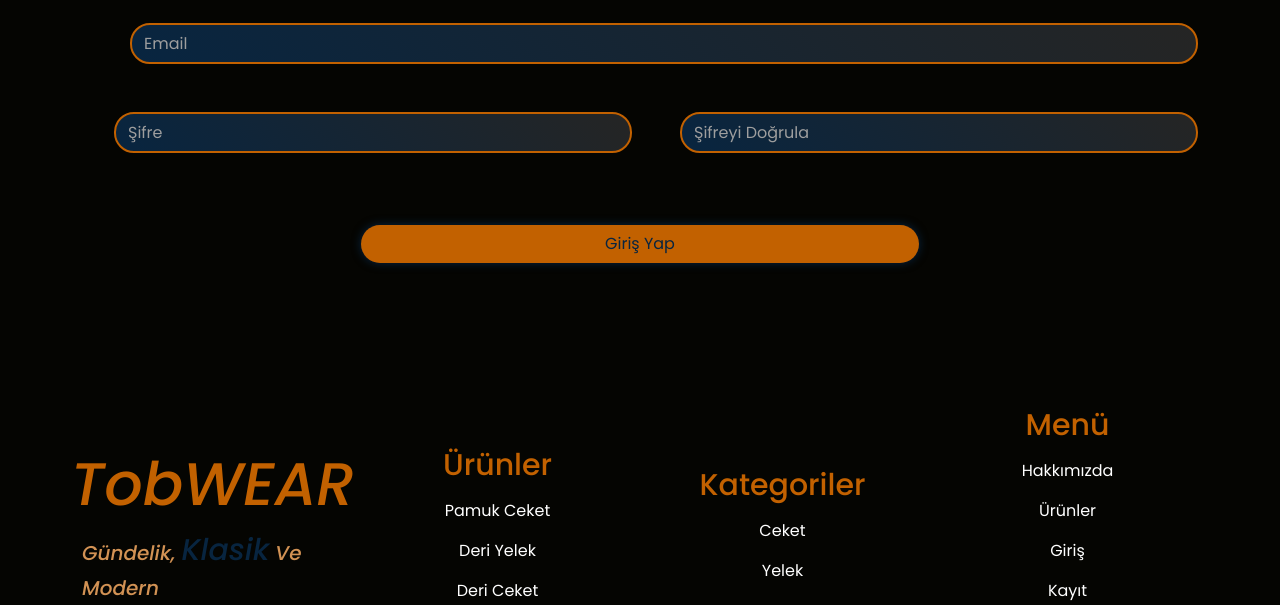
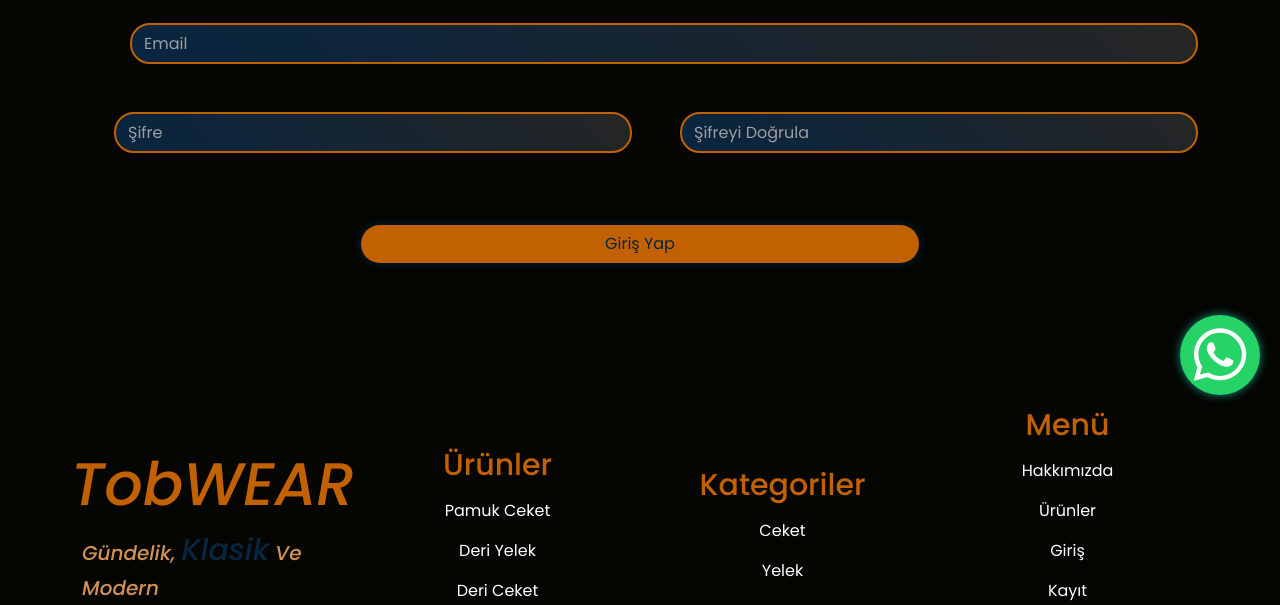
Before and after one commit to MustafaKayra/TobWEAR, a Django app: page /login/ in a window 1280 px wide. Shown: the part 385-990 px from the top of the page. Run offline with Django 5.2, Linux system fonts and the light colour scheme; data comes from the database, SQL or seed files in the repository; both versions use the stored data as it was after the commit; some libraries are stand-ins or nearby versions.

Commit message:
Whatsapp entegrasyonu ve site içi mesajlar eklendi

```diff
--- a/static/css/style.css
+++ b/static/css/style.css
@@ -1870,3 +1870,33 @@
     box-shadow: 0 0 10px #c26100;
     transform: translateY(0) scale(1.05);
 }
+
+.whatsapp-button {
+    border-radius: 50%;
+    background-color: #25D366;
+    position: fixed;
+    bottom: 20px;
+    right: 20px;
+    box-shadow: 0 0 10px #128C7E;
+    border: 0px;
+    text-align: center;
+    width: 80px;
+    height: 80px;
+    transition: all 0.3s ease;
+}
+
+.whatsapp-button i {
+    color: #fff;
+    font-size: 60px;
+}
+
+.whatsapp-button:hover {
+    transform: scale(1.05);
+}
+
+.messagealerts {
+    background-color: #252524;
+    border-radius: 10px;
+    box-shadow: 0 0 10px #124460;
+    color: #fff;
+}
--- a/static/js/main.js
+++ b/static/js/main.js
@@ -50,6 +50,9 @@
 const categoryMaxPriceInput = document.querySelector("#categoryinputPrice2")
 const categoryPriceButton = document.querySelector(".categorypricebutton")
 const categoryName = document.querySelector(".products-title")
+
+const pageHeader = document.querySelector(".page-header")
+const message = sessionStorage.getItem("Message")
 
 
 if (imageAnimation1 && imageAnimation2) {
@@ -302,11 +305,13 @@
             })
         })
         .then(response => {
-            if (response.status === 401) {
+            if (response.status === 401) { /* <div class="alert alert-{{ message.tags }} messagealerts">{{ message }}</div> */
+                sessionStorage.setItem("Message", "Bu İşlemi Gerçekleştirmek İçin Giriş Yapmalısınız!");
                 window.location.href = "/login/"
             }
 
             if (response.ok) {
+                sessionStorage.setItem("Message", "Ürün, Sepetinize Eklendi");
                 window.location.href = "/shoppingcard/"
             }
         })
@@ -462,6 +467,7 @@
                 }
 
                 if (response.status === 401) {
+                    sessionStorage.setItem("Message", "Bu İşlemi Gerçekleştirmek İçin Giriş Yapmalısınız!");
                     window.location.href = "/login/"
                 }
             })
@@ -502,6 +508,7 @@
             })
             .then(response => {
                 if (response.status === 401) {
+                    sessionStorage.setItem("Message", "Bu İşlemi Gerçekleştirmek İçin Giriş Yapmalısınız!");
                     window.location.href = "/login/"
                 }
 
@@ -534,6 +541,7 @@
             })
             .then(response => {
                 if (response.status === 401) {
+                    sessionStorage.setItem("Message", "Bu İşlemi Gerçekleştirmek İçin Giriş Yapmalısınız!");
                     window.location.href = "/login/"
                 }
 
@@ -637,3 +645,24 @@
             });
     })
 }
+
+
+if (message) {
+    console.log("Çalıştı")
+    const div = document.createElement("div")
+    const button = document.createElement("button")
+    button.setAttribute("type", "button")
+    button.setAttribute("class", "btn-close")
+    button.setAttribute("data-bs-dismiss", "alert")
+    button.setAttribute("aria-label", "Close")
+    div.setAttribute("class", "alert alert-dismissible text-center messagealerts")
+    div.setAttribute("role", "alert")
+    div.textContent = message
+    div.style.width = "50%"
+    div.style.opacity = "0"
+    div.style.transform = "translateY(20px)"
+    div.style.animation = "ilkanimasyon 1.5s forwards"
+    div.appendChild(button)
+    pageHeader.appendChild(div)
+    sessionStorage.removeItem("Message")
+}
--- a/templates/about.html
+++ b/templates/about.html
@@ -55,6 +55,11 @@
                 </div>
             </div>
         </nav>
+        <a href="https://wa.me/905524521243?text=Merhaba%20destek%20istiyorum">
+            <button class="whatsapp-button">
+                <i class="fa-brands fa-whatsapp"></i>
+            </button>
+        </a>
 
         <div class="about-row">
             <div class="row d-flex justify-content-center">
--- a/templates/categorydetail.html
+++ b/templates/categorydetail.html
@@ -55,6 +55,11 @@
                 </div>
             </div>
         </nav>
+        <a href="https://wa.me/905524521243?text=Merhaba%20destek%20istiyorum">
+            <button class="whatsapp-button">
+                <i class="fa-brands fa-whatsapp"></i>
+            </button>
+        </a>
 
         <div class="row">
             <h1 class="text-center products-title">{{ category.name }}</h1>
--- a/templates/favorites.html
+++ b/templates/favorites.html
@@ -54,6 +54,11 @@
                 </div>
             </div>
         </nav>
+        <a href="https://wa.me/905524521243?text=Merhaba%20destek%20istiyorum">
+            <button class="whatsapp-button">
+                <i class="fa-brands fa-whatsapp"></i>
+            </button>
+        </a>
 
         <div class="row py-5">
             <h1 class="text-center favorites-title">Favori Ürünler</h1>
--- a/templates/index.html
+++ b/templates/index.html
@@ -57,6 +57,11 @@
                 </div>
             </div>
         </nav>
+        <a href="https://wa.me/905524521243?text=Merhaba%20destek%20istiyorum">
+            <button class="whatsapp-button">
+                <i class="fa-brands fa-whatsapp"></i>
+            </button>
+        </a>
 
 
         <div class="row" id="header">
--- a/templates/login.html
+++ b/templates/login.html
@@ -54,10 +54,16 @@
                 </div>
             </div>
         </nav>
+        <a href="https://wa.me/905524521243?text=Merhaba%20destek%20istiyorum">
+            <button class="whatsapp-button">
+                <i class="fa-brands fa-whatsapp"></i>
+            </button>
+        </a>
 
-        <div class="row py-5">
+        <div class="row py-5 page-header d-flex justify-content-center">
             <h1 class="text-center login-title">Giriş Yap</h1>
             <p class="text-center text-white login-paragraph">Siteye Giriş Yaparak Diğer Ayrıcalıklara Erişin</p>
+            <!-- Buraya mesaj gelecek -->
         </div>
     </div>
 
@@ -137,6 +143,7 @@
     </footer>
 
 
+    <script src="{% static 'js/main.js' %}"></script>
     <script src="{% static 'js/bootstrap.bundle.min.js' %}"></script>
 </body>
 </html>
--- a/templates/productdetail.html
+++ b/templates/productdetail.html
@@ -58,6 +58,11 @@
                 </div>
             </div>
         </nav>
+        <a href="https://wa.me/905524521243?text=Merhaba%20destek%20istiyorum">
+            <button class="whatsapp-button">
+                <i class="fa-brands fa-whatsapp"></i>
+            </button>
+        </a>
 
 
         <div class="row">
--- a/templates/products.html
+++ b/templates/products.html
@@ -56,6 +56,11 @@
                 </div>
             </div>
         </nav>
+        <a href="https://wa.me/905524521243?text=Merhaba%20destek%20istiyorum">
+            <button class="whatsapp-button">
+                <i class="fa-brands fa-whatsapp"></i>
+            </button>
+        </a>
 
         <div class="row">
             <h1 class="text-center products-title">Ürünler</h1>
--- a/templates/register.html
+++ b/templates/register.html
@@ -54,6 +54,11 @@
                 </div>
             </div>
         </nav>
+        <a href="https://wa.me/905524521243?text=Merhaba%20destek%20istiyorum">
+            <button class="whatsapp-button">
+                <i class="fa-brands fa-whatsapp"></i>
+            </button>
+        </a>
 
         <div class="row py-5">
             <h1 class="text-center register-title">Kayıt Ol</h1>
--- a/templates/updateuser.html
+++ b/templates/updateuser.html
@@ -54,6 +54,11 @@
                 </div>
             </div>
         </nav>
+        <a href="https://wa.me/905524521243?text=Merhaba%20destek%20istiyorum">
+            <button class="whatsapp-button">
+                <i class="fa-brands fa-whatsapp"></i>
+            </button>
+        </a>
 
         <div class="row py-5">
             <h1 class="text-center updateuser-title">Kullanıcı Bilgilerini Düzenle</h1>
```
Also changed, not shown: templates/shoppingcart.html (+8 -0 lines), db.sqlite3.
